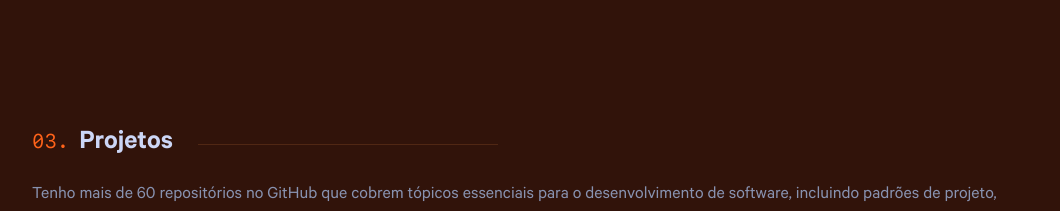
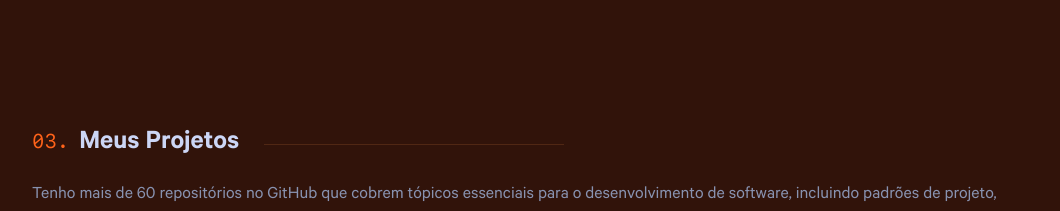
Before and after one commit to correa0105/Meu-Portfolio, a React (Create React App) app: page / in a window 1280 px wide. Shown: the part 2000-2211 px from the top of the page, without its empty margins (108-1168 px from the left). Built offline with nearby package versions, Linux system fonts and the light colour scheme.

Commit message:
Revert "Atualizado layout"
This reverts commit df0cd8fa694a6c7c2697320af98b07727715fc04.

```diff
--- a/src/components/SectionProjects/index.jsx
+++ b/src/components/SectionProjects/index.jsx
@@ -52,7 +52,7 @@ export default function SectionProjects() {
   return (
     <Section id="Projects" ref={sectionRef} className="d-flex flex-column p-0 mx-auto">
       <div className="d-flex" ref={headingRef}>
-        <HeadingSection text="Projetos" />
+        <HeadingSection text="Meus Projetos" />
       </div>
       <div className="paragraphy-projects mt-4">
         <p>
```
